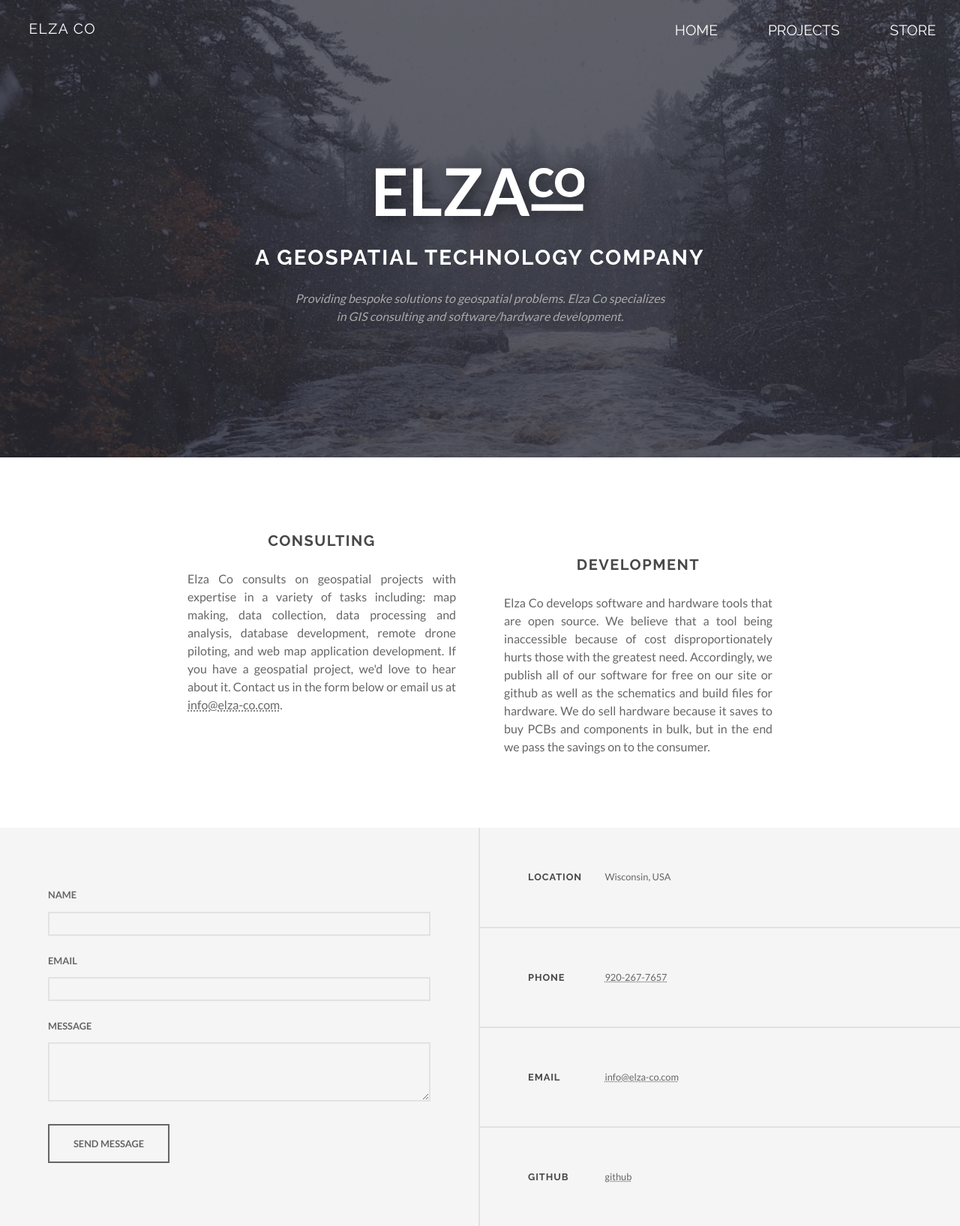
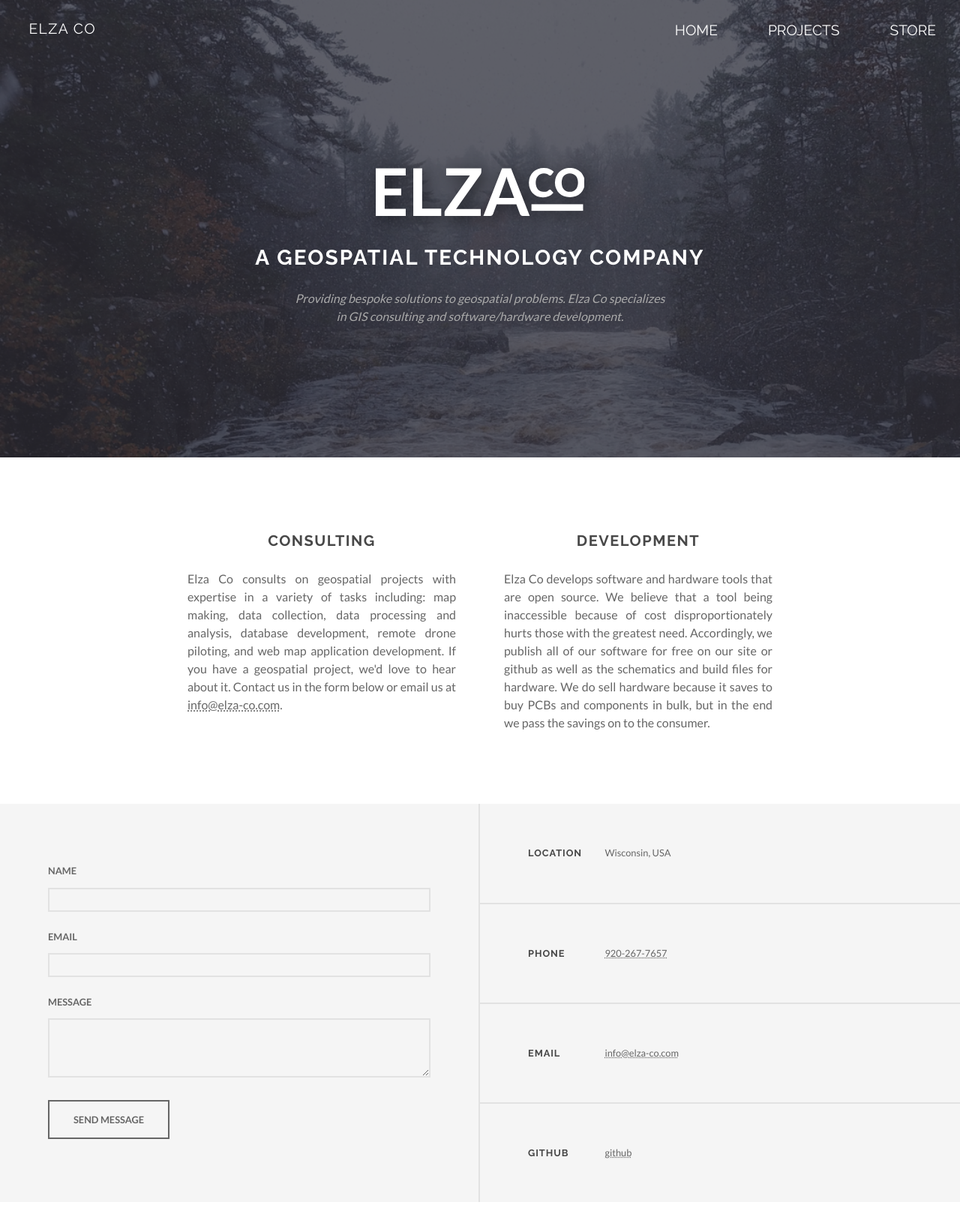
Before and after one commit to ElzaCo/ElzaCo.github.io, a Jekyll site: the page built from index.html, in a window 1280 px wide. Shown: the whole page at 75% size. Built offline with Jekyll 4.4.1, drawn with Linux system fonts in a browser that asks for light colours; the list of posts is cut into pages by our own code; after the commit the page ends 1603 px from its top, so only the background shows below that.

Commit message:
box padding fix

```diff
--- a/_sass/layout/_main.scss
+++ b/_sass/layout/_main.scss
@@ -197,10 +197,6 @@ h1,h2,h3 {
 	display: grid;
 	grid-template-columns: 1fr 1fr;
 	column-gap: 4em;
-
-	& .box:nth-child(2) {
-		padding-top: 2em;
-	}
 }
 
 /* Containers */
@@ -323,6 +319,10 @@ h1,h2,h3 {
 
 	.col-2 {
 		grid-template-columns: 1fr;
+
+		& .box:nth-child(2) {
+			padding-top: 2em;
+		}
 	}
 
 	.contact {
```
